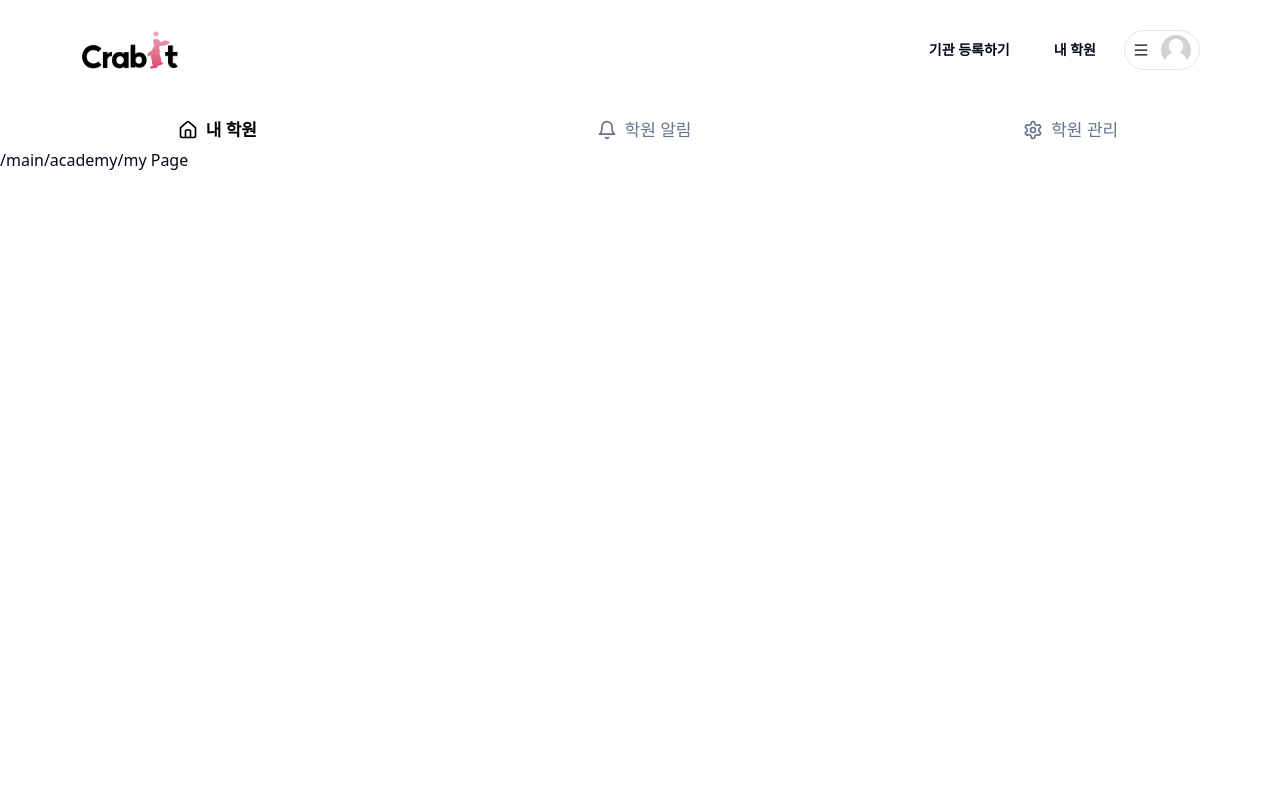
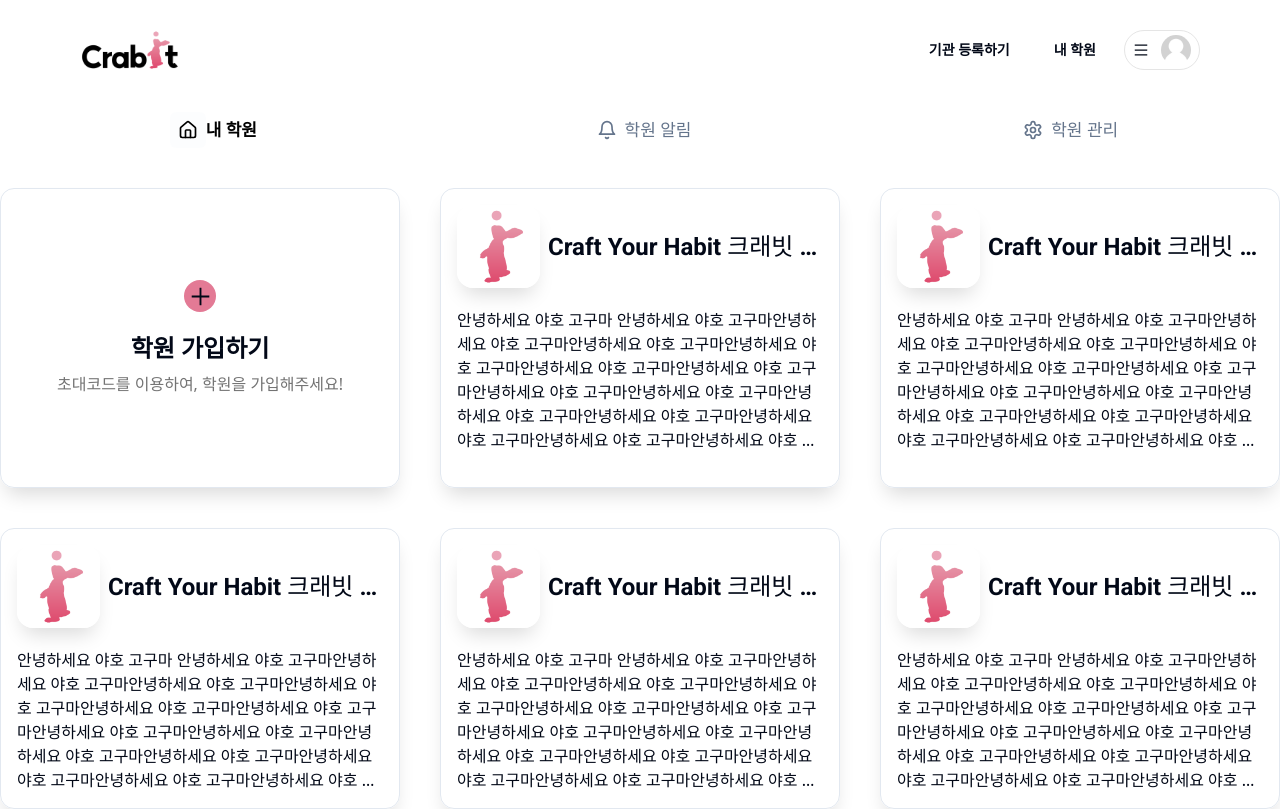
Before and after one commit to crabit-official/Crabit-FE, a Next.js app: page /main/academy/my in a window 1280 px wide. Shown: the top 809 px of the page. Built offline with nearby package versions, Linux system fonts and the light colour scheme.

Commit message:
Feat: 내 학원 페이지 구현

```diff
--- a/src/app/components/ui/heading.tsx
+++ b/src/app/components/ui/heading.tsx
@@ -1,16 +1,32 @@
 'use client';
+
+import { cn } from '@/lib/utils';
 
 interface IHeadingProps {
   title: string;
   subTitle?: string;
   center?: boolean;
+  isWhite?: boolean;
 }
 
-const Heading = ({ title, subTitle, center }: IHeadingProps) => {
+const Heading = ({
+  title,
+  subTitle,
+  center,
+  isWhite = false,
+}: IHeadingProps) => {
   return (
     <div className={center ? 'text-center' : 'text-start'}>
-      <div className="text-2xl font-bold">{title}</div>
-      <div className="font-light text-neutral-500 mt-2">{subTitle}</div>
+      <div className={cn(`text-2xl font-bold ${isWhite && 'text-white'}`)}>
+        {title}
+      </div>
+      <div
+        className={cn(
+          `font-light text-neutral-500 mt-2 ${isWhite && 'text-gray-400 font-bold'}`
+        )}
+      >
+        {subTitle}
+      </div>
     </div>
   );
 };
--- /dev/null
+++ b/src/app/main/academy/my/components/academy-card.tsx
@@ -0,0 +1,34 @@
+import Image from 'next/image';
+
+const AcademyCard = () => {
+  return (
+    <div className="group cursor-pointer hover:scale-105 relative m-auto flex h-full min-h-[200px] w-full flex-col items-center justify-center overflow-hidden rounded-[14px] border border-border-primary bg-white bg-opacity-90 p-4 shadow-[0_12px_20px_-6px_rgba(0,0,0,0.15)]">
+      <div className="w-full flex items-center">
+        <div className="cursor-pointer rounded-2xl hover:scale-95 bg-white bg-opacity-90 p-1 shadow-[0_12px_20px_-6px_rgba(0,0,0,0.15)]">
+          <Image
+            className="w-[75px] h-[75px]"
+            src={'/images/logo_app.png'}
+            alt={'로고'}
+            width={75}
+            height={75}
+          />
+        </div>
+        <h1 className="ml-2 flex-1 text-2xl font-roboto text-ellipsis truncate">
+          Craft Your Habit 크래빗 크래빗
+        </h1>
+      </div>
+      <div className="flex-1">
+        <p className="mt-5 overflow-hidden line-clamp-6">
+          안녕하세요 야호 고구마 안녕하세요 야호 고구마안녕하세요 야호
+          고구마안녕하세요 야호 고구마안녕하세요 야호 고구마안녕하세요 야호
+          고구마안녕하세요 야호 고구마안녕하세요 야호 고구마안녕하세요 야호
+          고구마안녕하세요 야호 고구마안녕하세요 야호 고구마안녕하세요 야호
+          고구마안녕하세요 야호 고구마안녕하세요 야호 고구마안녕하세요 야호
+          고구마안녕하세요 야호 고구마안녕하세요 야호 고구마안녕하세요 야호
+        </p>
+      </div>
+    </div>
+  );
+};
+
+export default AcademyCard;
--- /dev/null
+++ b/src/app/main/academy/my/components/academy-enroll-card.tsx
@@ -0,0 +1,20 @@
+import { AiOutlinePlus } from 'react-icons/ai';
+
+import Heading from '@/app/components/ui/heading';
+
+const AcademyEnrollCard = () => {
+  return (
+    <div className="group relative m-auto flex h-full min-h-[300px] w-full flex-col items-center justify-center overflow-hidden rounded-[14px] border border-border-primary bg-white bg-opacity-90 p-1 shadow-[0_12px_20px_-6px_rgba(0,0,0,0.15)]">
+      <div className="bg-[#E37A95] mb-5 w-8 h-8 rounded-full flex flex-col items-center justify-center">
+        <AiOutlinePlus size="25" />
+      </div>
+      <Heading
+        title="학원 가입하기"
+        subTitle="초대코드를 이용하여, 학원을 가입해주세요!"
+        center
+      />
+    </div>
+  );
+};
+
+export default AcademyEnrollCard;
--- /dev/null
+++ b/src/app/main/academy/my/components/academy-list.tsx
@@ -0,0 +1,17 @@
+import AcademyEnrollCard from '@/app/main/academy/my/components/academy-enroll-card';
+import AcademyCard from '@/app/main/academy/my/components/academy-card';
+
+const AcademyList = () => {
+  return (
+    <div className="mt-10 max-w-7xl mx-auto">
+      <div className="grid grid-cols-1 md:grid-cols-2 lg:grid-cols-3 gap-10">
+        <AcademyEnrollCard />
+        {new Array(10).fill(null).map((_, i) => (
+          <AcademyCard key={i} />
+        ))}
+      </div>
+    </div>
+  );
+};
+
+export default AcademyList;
--- a/src/app/main/academy/my/page.tsx
+++ b/src/app/main/academy/my/page.tsx
@@ -1,5 +1,11 @@
+import AcademyList from '@/app/main/academy/my/components/academy-list';
+
 const MyAcademyPage = () => {
-  return <div>/main/academy/my Page</div>;
+  return (
+    <section>
+      <AcademyList />
+    </section>
+  );
 };
 
 export default MyAcademyPage;
```
